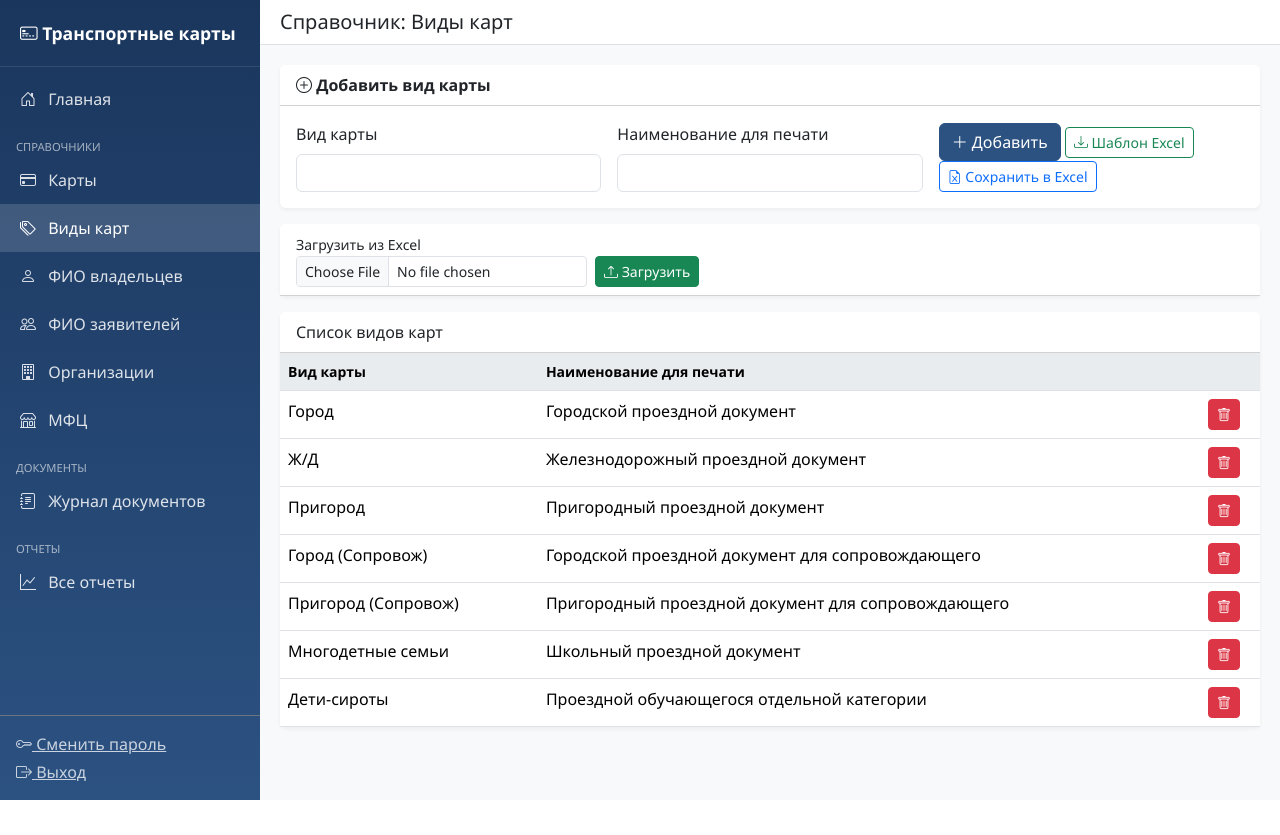
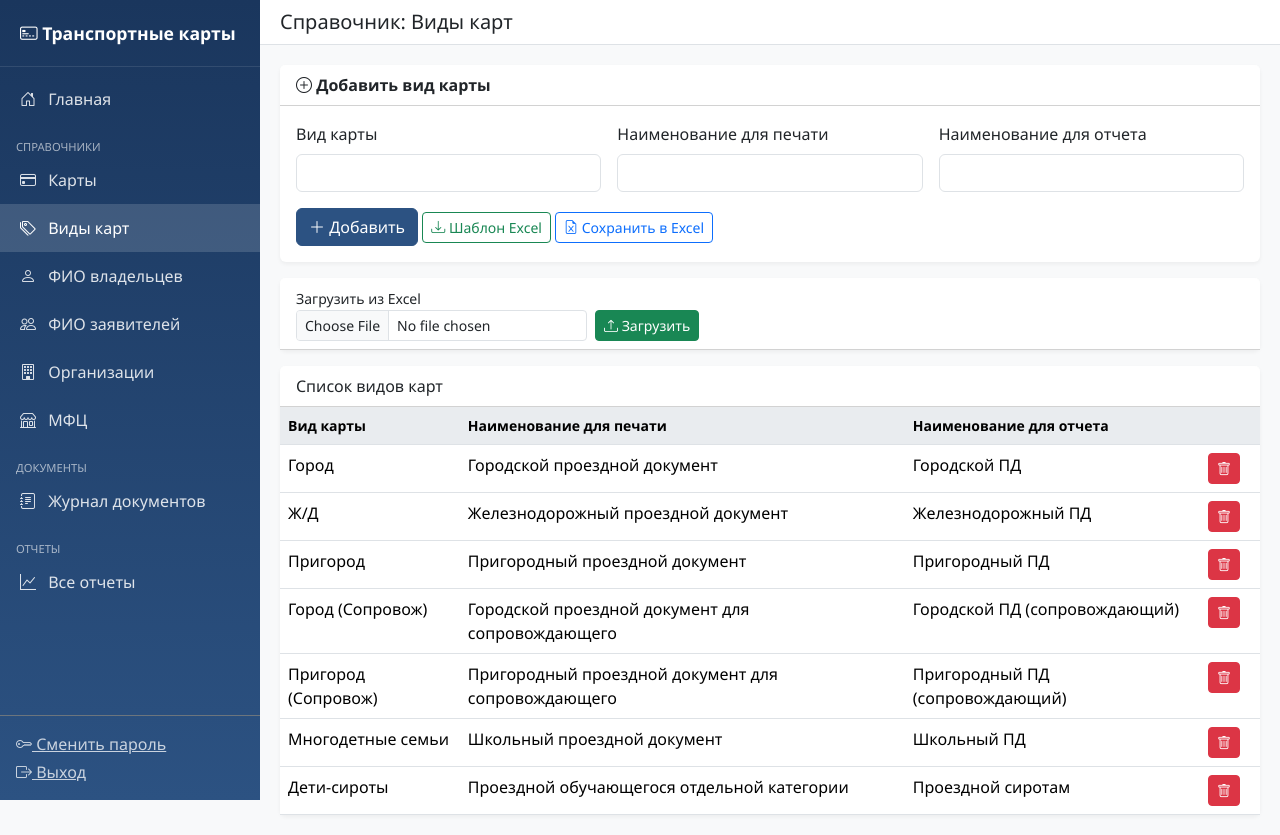
Before and after one commit to nonemivan-hue/card2, a Flask app: page /refs/card_types in a window 1280 px wide. Before the commit the page ends 800 px from the top, so only its background shows below. Run offline with Flask 3, Linux system fonts and the light colour scheme; the visitor is signed in with stand-in values (Sample User, id 1).

Commit message:
Add report field to card types and enable editing for references
* Added 'report_name' field to card types reference with corresponding UI controls in app.py and templates/refs/card_types.html
* Implemented editing capabilities for employees, MFCS, and card types references with appropriate route protections
* Updated backup configuration to be accessible from main window under backup section
* Modified summary report to utilize report_name field from card types for accurate labeling
* Introduced new card count report with card type columns and status totals
* Enhanced transfer MFC document registry form with additional fields and improved layout

```diff
--- a/app.py
+++ b/app.py
@@ -311,7 +311,8 @@ def ref_card_types():
     if request.method == "POST" and "name" in request.form:
         insert("card_types", {
             "name": request.form.get("name", ""),
-            "print_name": request.form.get("print_name", "")
+            "print_name": request.form.get("print_name", ""),
+            "report_name": request.form.get("report_name", "")
         })
         flash("Вид карты добавлен", "success")
         return redirect(url_for("ref_card_types"))
@@ -335,7 +336,8 @@ def api_card_types():
     data = request.get_json() or {}
     item = insert("card_types", {
         "name": data.get("name", ""),
-        "print_name": data.get("print_name", "")
+        "print_name": data.get("print_name", ""),
+        "report_name": data.get("report_name", "")
     })
     return jsonify(item), 201
 
--- a/app/models.py
+++ b/app/models.py
@@ -512,7 +512,7 @@ def get_stock_report():
     result = {}
     for ct in card_types:
         result[ct["id"]] = {
-            "card_type_name": ct.get("name", "Не указан"),
+            "card_type_name": ct.get("report_name", ct.get("name", "Не указан")),
             "ready_to_print": 0,
             "ready_to_issue": 0
         }
@@ -547,7 +547,7 @@ def get_cards_report_as_of(date_str):
     for (ct_id, status), count in result.items():
         ct = get_card_type_by_id(ct_id)
         report.append({
-            "card_type_name": ct.get("name", "Не указан") if ct else "Не указан",
+            "card_type_name": ct.get("report_name", ct.get("name", "Не указан")) if ct else "Не указан",
             "status": CARD_STATUSES.get(status, status),
             "status_code": status,
             "count": count
@@ -595,7 +595,7 @@ def get_period_report(start_date, end_date):
     for ct_id in sorted(all_ct_ids):
         ct = get_card_type_by_id(ct_id)
         report.append({
-            "card_type_name": ct.get("name", "Не указан") if ct else "Не указан",
+            "card_type_name": ct.get("report_name", ct.get("name", "Не указан")) if ct else "Не указан",
             "print_count": print_counts.get(ct_id, 0),
             "issue_count": issue_counts.get(ct_id, 0)
         })
@@ -705,7 +705,7 @@ def get_summary_report(start_date, end_date):
     for ct_id, numbers in result.items():
         ct = get_card_type_by_id(ct_id)
         report.append({
-            "card_type_name": ct.get("name", "Не указан") if ct else "Не указан",
+            "card_type_name": ct.get("report_name", ct.get("name", "Не указан")) if ct else "Не указан",
             "print_name": ct.get("print_name", ct.get("name", "")) if ct else "",
             "numbers": sorted(numbers)
         })
--- a/data/card_types.json
+++ b/data/card_types.json
@@ -2,42 +2,49 @@
   {
     "name": "Город",
     "print_name": "Городской проездной документ",
+    "report_name": "Городской ПД",
     "id": "44211cdf-c468-45d8-a919-b5ab2969b846",
     "created_at": "2026-08-11T23:30:59.801211"
   },
   {
     "name": "Ж/Д",
     "print_name": "Железнодорожный проездной документ",
+    "report_name": "Железнодорожный ПД",
     "id": "efd7f86f-6fcf-4143-863c-2f26c23d5cfe",
     "created_at": "2026-08-11T23:31:25.624014"
   },
   {
     "name": "Пригород",
     "print_name": "Пригородный проездной документ",
+    "report_name": "Пригородный ПД",
     "id": "c209960e-e826-47e9-9114-daf668665821",
     "created_at": "2026-08-11T23:31:39.640464"
   },
   {
     "name": "Город (Сопровож)",
     "print_name": "Городской проездной документ для сопровождающего",
+    "report_name": "Городской ПД (сопровождающий)",
     "id": "a0e1bf1e-bd81-4927-a2ba-bdf252c37b35",
     "created_at": "2026-08-11T23:31:49.906979"
   },
   {
     "name": "Пригород (Сопровож)",
     "print_name": "Пригородный проездной документ для сопровождающего",
+    "report_name": "Пригородный ПД (сопровождающий)",
     "id": "a477c575-a968-403c-9cb4-3b98ae9c039e",
     "created_at": "2026-08-11T23:31:58.119194"
   },
   {
     "name": "Многодетные семьи",
     "print_name": "Школьный проездной документ",
+    "report_name": "Школьный ПД",
     "id": "5da1a54d-327d-4053-ae17-ab314d70442c",
     "created_at": "2026-08-11T23:32:24.201832"
   },
   {
     "name": "Дети-сироты",
     "print_name": "Проездной обучающегося отдельной категории",
+    "report_name": "Проездной сиротам",
     "id": "951b6ef4-f87d-4eec-b617-4d5011549e88",
     "created_at": "2026-08-11T23:32:38.009294"
   }
--- a/templates/refs/card_types.html
+++ b/templates/refs/card_types.html
@@ -17,6 +17,10 @@
                 <input type="text" name="print_name" class="form-control">
             </div>
             <div class="col-md-4">
+                <label class="form-label">Наименование для отчета</label>
+                <input type="text" name="report_name" class="form-control">
+            </div>
+            <div class="col-md-12">
                 <button type="submit" class="btn btn-primary"><i class="bi bi-plus-lg"></i> Добавить</button>
                 <a href="{{ url_for('download_template', ref_name='card_types') }}" class="btn btn-outline-success btn-sm">
                     <i class="bi bi-download"></i> Шаблон Excel
@@ -47,12 +51,13 @@
     <div class="card-header bg-white">Список видов карт</div>
     <div class="card-body p-0">
         <table class="table table-hover mb-0">
-            <thead><tr><th>Вид карты</th><th>Наименование для печати</th><th style="width:60px"></th></tr></thead>
+            <thead><tr><th>Вид карты</th><th>Наименование для печати</th><th>Наименование для отчета</th><th style="width:60px"></th></tr></thead>
             <tbody>
                 {% for item in items %}
                 <tr>
                     <td>{{ item.name }}</td>
                     <td>{{ item.print_name }}</td>
+                    <td>{{ item.report_name if item.report_name else '—' }}</td>
                     <td>
                         <form method="POST" action="{{ url_for('ref_card_types_delete', item_id=item.id) }}" onsubmit="return confirm('Удалить?');">
                             <button type="submit" class="btn btn-sm btn-danger"><i class="bi bi-trash"></i></button>
@@ -60,7 +65,7 @@
                     </td>
                 </tr>
                 {% else %}
-                <tr><td colspan="3" class="text-center text-muted py-4">Нет данных</td></tr>
+                <tr><td colspan="4" class="text-center text-muted py-4">Нет данных</td></tr>
                 {% endfor %}
             </tbody>
         </table>
```
Also changed, not shown: 1 other file.
